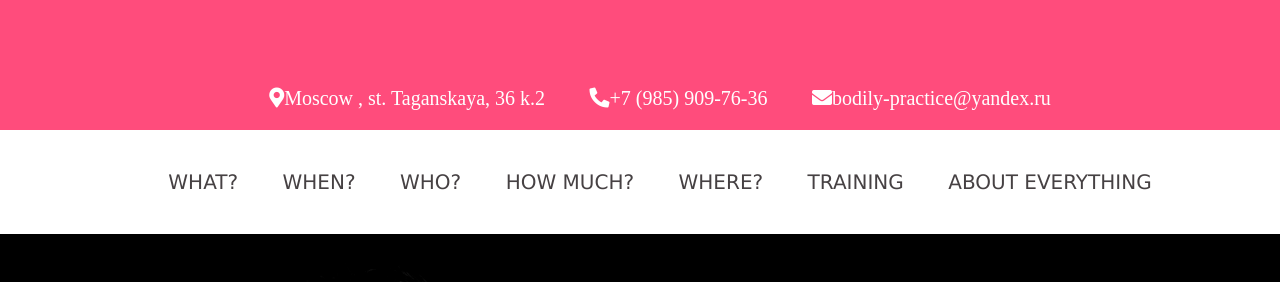
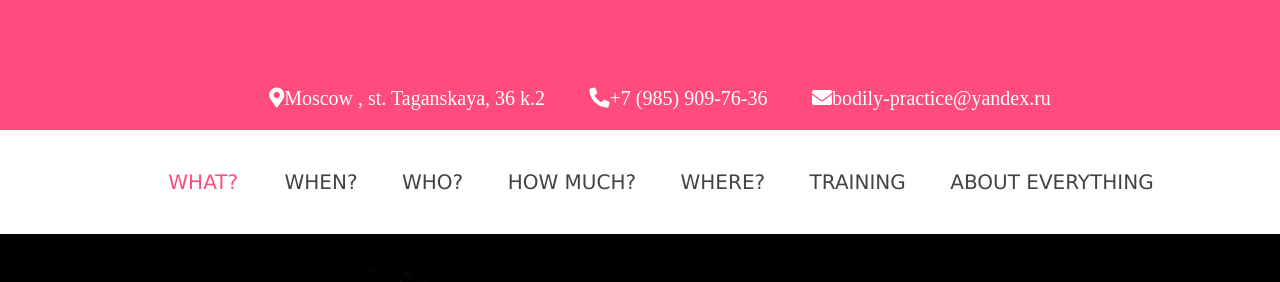
Before and after one commit to cantosglacy/Health-site, a plain HTML site: page index.html in a window 1280 px wide. In both pictures the pointer is over the link "WHAT?". Shown: the part 148-430 px from the top of the page. Drawn offline with Linux system fonts and the light colour scheme.

Commit message:
Update style.css

```diff
--- a/style.css
+++ b/style.css
@@ -76,6 +76,12 @@ transition: .25s ease;
     text-transform: uppercase;
     font-family: 'Lucida Sans', 'Lucida Sans Regular', 'Lucida Grande', 'Lucida Sans Unicode', Geneva, Verdana, sans-serif;
 }
+.nav a:hover{color: rgb(255,76,124);
+    padding:2px;
+    border-radius: 10px;
+    transition: 1sec ease;
+}
+
 .banner{
     background-image: url(images/cover.jpg);
     background-position: center;
```
